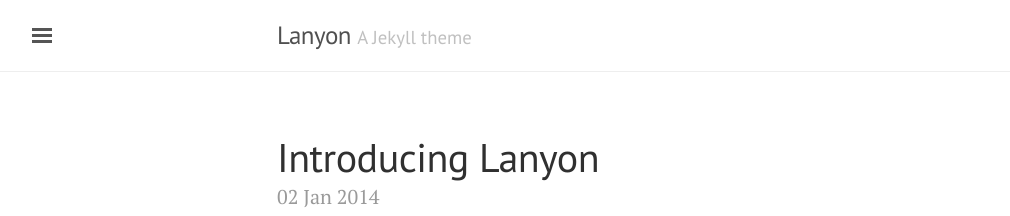
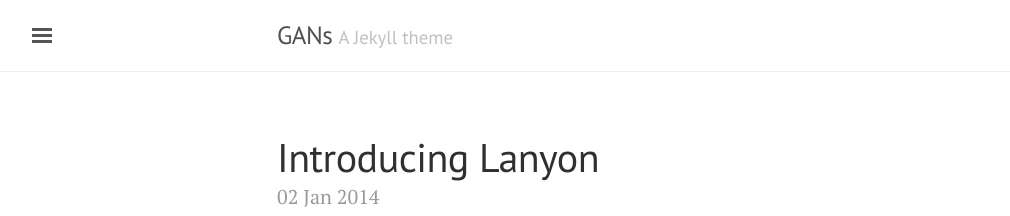
Before and after one commit to FrancoisPgm/francoispgm.github.io, a Jekyll site: the page built from index.html, in a window 1280 px wide and 900 px high. Shown: the top 216 px of the window, without its empty margins (3-1013 px from the left). Built offline with Jekyll 4.4.1, drawn with Linux system fonts in a browser that asks for light colours; the list of posts is cut into pages by our own code.

Commit message:
change url in config

```diff
--- a/_config.yml
+++ b/_config.yml
@@ -5,10 +5,10 @@
 #relative_permalinks: true
 
 # Setup
-title:               Lanyon
+title:               GANs
 tagline:             'A Jekyll theme'
 description:         'A reserved <a href="http://jekyllrb.com" target="_blank">Jekyll</a> theme that places the utmost gravity on content with a hidden drawer. Made by <a href="https://twitter.com/mdo" target="_blank">@mdo</a>.'
-url:                 http://lanyon.getpoole.com
+url:                 https://francoispgm.github.io/
 baseurl:             ''
 paginate:            5
 
```
